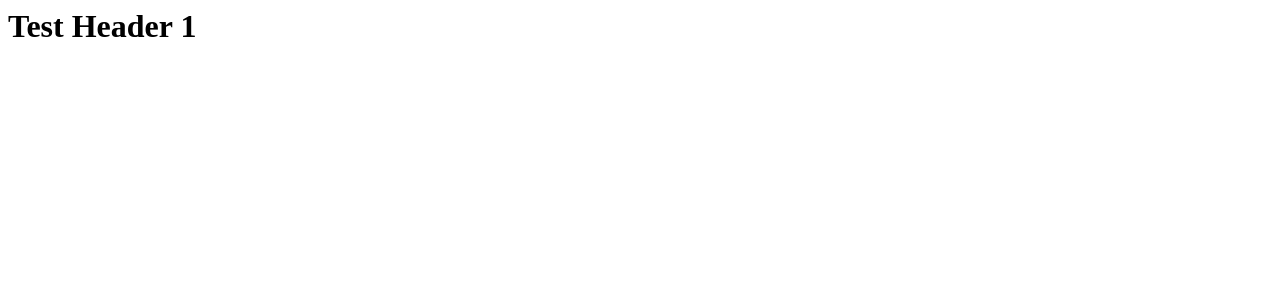
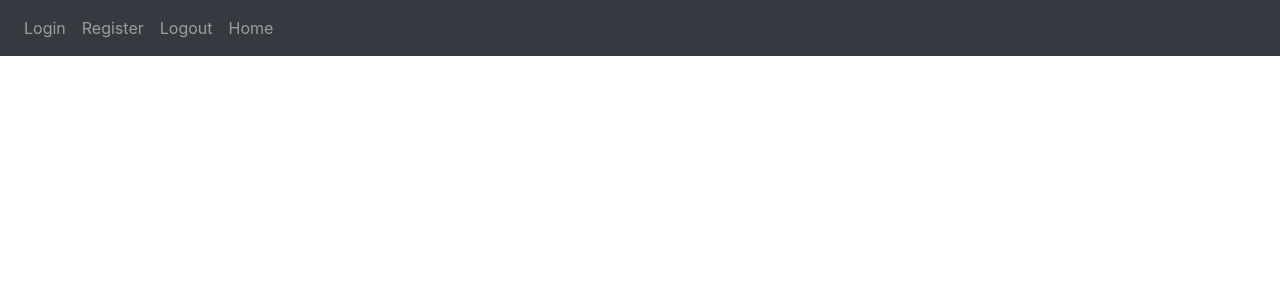
Before and after one commit to YaronL16/FlaskApp, a Flask app: page / in a window 1280 px wide. Shown: the top 300 px of the page. Run offline with Flask 3, Linux system fonts and the light colour scheme; some libraries are stand-ins or nearby versions.

Commit message:
added base.html

```diff
--- a/website/templates/base.html
+++ b/website/templates/base.html
@@ -2,7 +2,7 @@
 <html>
   <head>
     <meta charset="utf-8" />
-        <meta name="viewport" content="width=device-width, initial-scale=1"/>
+    <meta name="viewport" content="width=device-width, initial-scale=1" />
     <!-- importing bootstrap CDN for css classes and fonts-->
     <link
       rel="stylesheet"
@@ -16,18 +16,27 @@
       crossorigin="anonymous"
     />
 
-        <title>
-            {% block title %}{%endblock %}
-        </title>
+    <title>{% block title %}Home{%endblock %}</title>
   </head>
 
   <body>
     <nav class="navbar navbar-expand-lg navbar-dark bg-dark">
-            <button class="navbar-toggle" type="button" data-toggle="collapse" data-target="#navbar">
+      <button
+        class="navbar-toggler"
+        type="button"
+        data-toggle="collapse"
+        data-target="#navbar"
+      >
         <span class="navbar-toggler-icon"></span>
       </button>
-            <div class="collapse navbar-collapse" id="navbar"></div>
-
+      <div class="collapse navbar-collapse" id="navbar">
+        <div class="navbar-nav">
+          <a class="nav-item nav-link" id="login" href="/login">Login</a>
+          <a class="nav-item nav-link" id="register" href="/register">Register</a>
+          <a class="nav-item nav-link" id="logout" href="/logout">Logout</a>
+          <a class="nav-item nav-link" id="home" href="/">Home</a>
+        </div>
+      </div>
     </nav>
 
     <!-- Importing JS needed for Bootstrap-->
@@ -47,5 +56,4 @@
       crossorigin="anonymous"
     ></script>
   </body>
-
 </html>
--- /dev/null
+++ b/website/templates/home.html
@@ -0,0 +1,5 @@
+{% extends "base.html" %}
+
+{% block title %}
+Home Page
+{%endblock %}
--- a/website/views.py
+++ b/website/views.py
@@ -1,7 +1,7 @@
-from flask import Blueprint
+from flask import Blueprint, render_template
 
 views = Blueprint('views', __name__)
 
 @views.route('/')
 def home():
-    return "<h1>Test Header 1<h1>"
+    return render_template("home.html")
```
Lines whose indentation alone changed are shown as unchanged.
